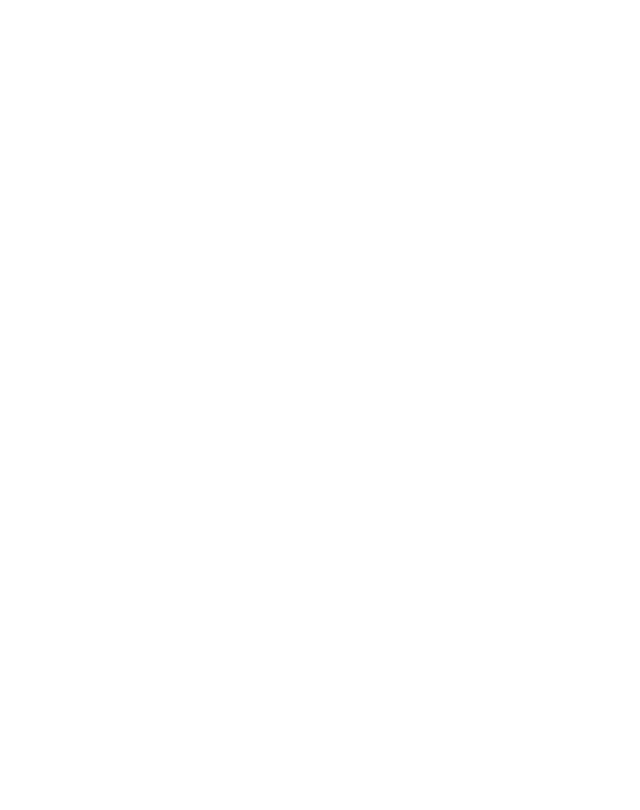
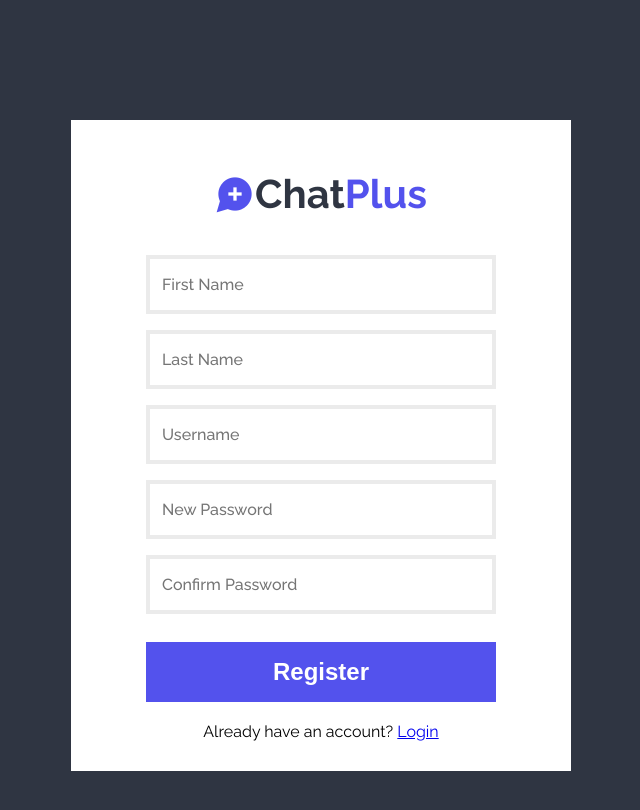
Before and after one commit to SokkunNORN/js-server, a website: page public/view/register/index.html in a window 1280 px wide. Shown: the whole page, without its empty margins (319-959 px from the left). Drawn offline with nearby package versions, Linux system fonts and the light colour scheme.

Commit message:
create register page

```diff
--- a/public/css/login.css
+++ b/public/css/auth.css
@@ -9,7 +9,28 @@
     background-color: white;
 }
 
+.get-started-regiter {
+    display: flex;
+    flex-direction: column;
+    margin: 15vh auto;
+    width: 500px;
+    padding: 30px;
+    align-items: center;
+    justify-content: center;
+    background-color: white;
+}
+
 .get-started p {
+    font-size: 30pt;
+    font-weight: 700;
+    display: flex;
+    align-items: center;
+    color: #2f3542;
+    margin-top: 20px;
+    margin-bottom: 30px;
+}
+
+.get-started-regiter p {
     font-size: 30pt;
     font-weight: 700;
     display: flex;
@@ -28,7 +49,7 @@
     font-size: 30pt;
 }
 
-.login-form{
+.login-form {
     margin: 8px 0;
     padding: 16px 12px;
     width: 350px;
@@ -41,7 +62,7 @@
     border: solid 4px rgb(235, 235, 235);
 }
 
-.login-btn{
+.login-btn {
     width: 350px;
     outline-style: none;
     border: none;
@@ -56,7 +77,7 @@
     cursor: pointer;
 }
 
-.login-form:focus{
+.login-form:focus {
     border: solid 4px black;
     transition: .2s;
 }
--- a/public/view/register/index.html
+++ b/public/view/register/index.html
@@ -5,8 +5,32 @@
     <meta http-equiv="X-UA-Compatible" content="IE=edge">
     <meta name="viewport" content="width=device-width, initial-scale=1.0">
     <title>ChatPlus - Register</title>
+    <link href="https://fonts.googleapis.com/icon?family=Material+Icons" rel="stylesheet">
+    <link rel="stylesheet" href="../../css/index.css">
+    <link rel="stylesheet" href="../../css/auth.css">
 </head>
 <body>
 
-</body>
+    <div class="get-started-regiter" id="register-screen">
+        <p>
+            <span class="material-icons" id="login-logo">
+            maps_ugc
+            </span>
+            Chat <span class="login-p-subtitle">Plus</span>
+        </p>
+
+        <input type="text" name="firstname" id="firstname" placeholder="First Name" class="login-form">
+        <input type="text" name="lastname" id="lastname" class="login-form" placeholder="Last Name">
+        <input type="text" name="username" id="username" placeholder="Username" class="login-form">
+        <input type="password" name="password" id="password" class="login-form" placeholder="New Password">
+        <input type="password" name="confirmPassword" id="confirmPassword" class="login-form" placeholder="Confirm Password">
+        <input type="button" value="Register" class="login-btn" onclick="login()">
+
+        <span>Already have an account? <a href="/">Login</a></span>
+     </div>
+
+    <script src="https://unpkg.com/axios/dist/axios.min.js"></script>
+
+    <script src="./utils/cache-util.js"></script>
+    <script src="./js/auth.js"></script></body>
 </html>
```
Also changed, not shown: public/index.html (+4 -2 lines), public/js/auth.js (renamed from public/js/login.js).
